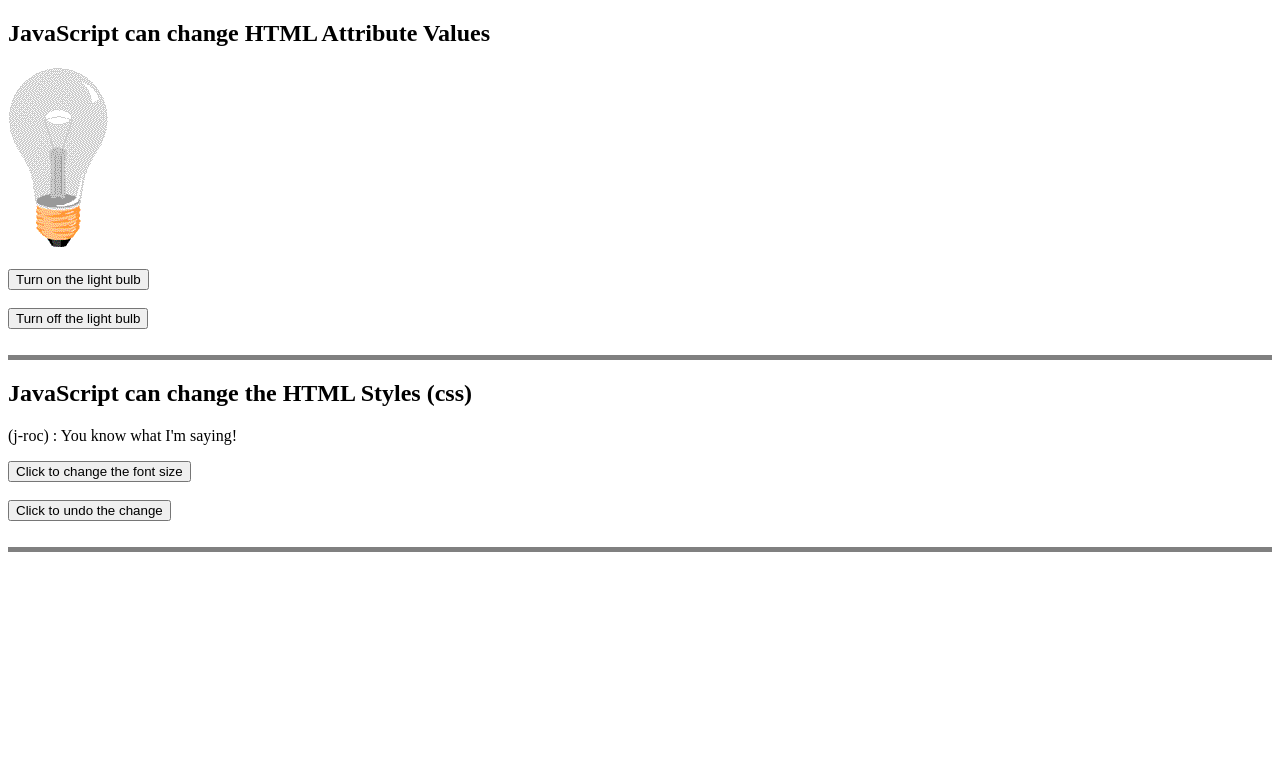
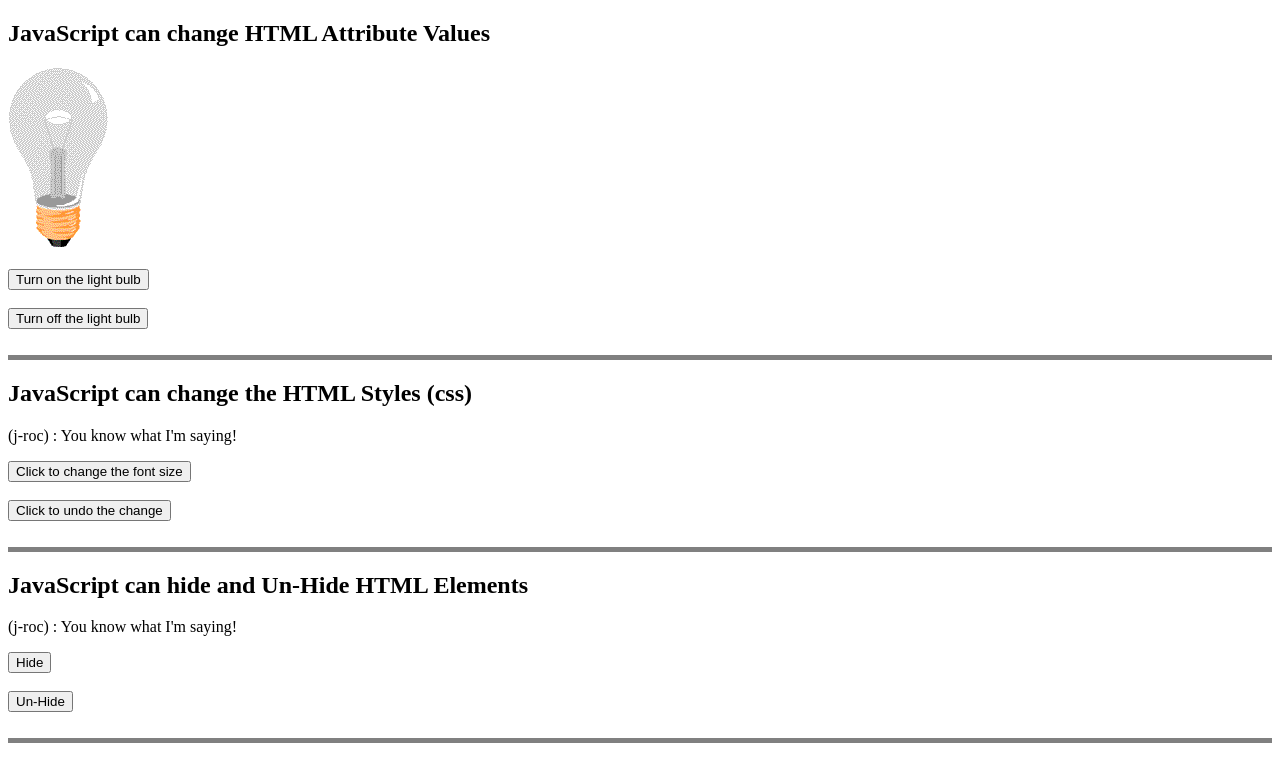
Before and after one commit to shubham2o/JavaScript_1, a plain HTML site: page index.html in a window 1280 px wide. Drawn offline with Linux system fonts and the light colour scheme.

Commit message:
JavaScript can show and hide html elements added

```diff
--- a/index.html
+++ b/index.html
@@ -23,11 +23,19 @@
     <button onclick = "document.getElementById('myStyle').style.fontSize = '35px'">Click to change the font size</button>
     <br><br>
     <button onclick = "document.getElementById('myStyle').style.fontSize = '16px'">Click to undo the change</button>
-    <script src = "script.js"></script>
 
     <br><br>
     <hr noshade size = "5">
 
+    <h2>JavaScript can hide and Un-Hide HTML Elements</h2>
+    <p id = "myHide">(j-roc) : You know what I'm saying!</p>
+    <button onclick = "document.getElementById('myHide').style.display = 'none'">Hide</button>
+    <br><br>
+    <button onclick = "document.getElementById('myHide').style.display = 'block'">Un-Hide</button>
 
+    <br><br>
+    <hr noshade size = "5">
+
+    <script src = "script.js"></script>
 </body>
 </html>
```
